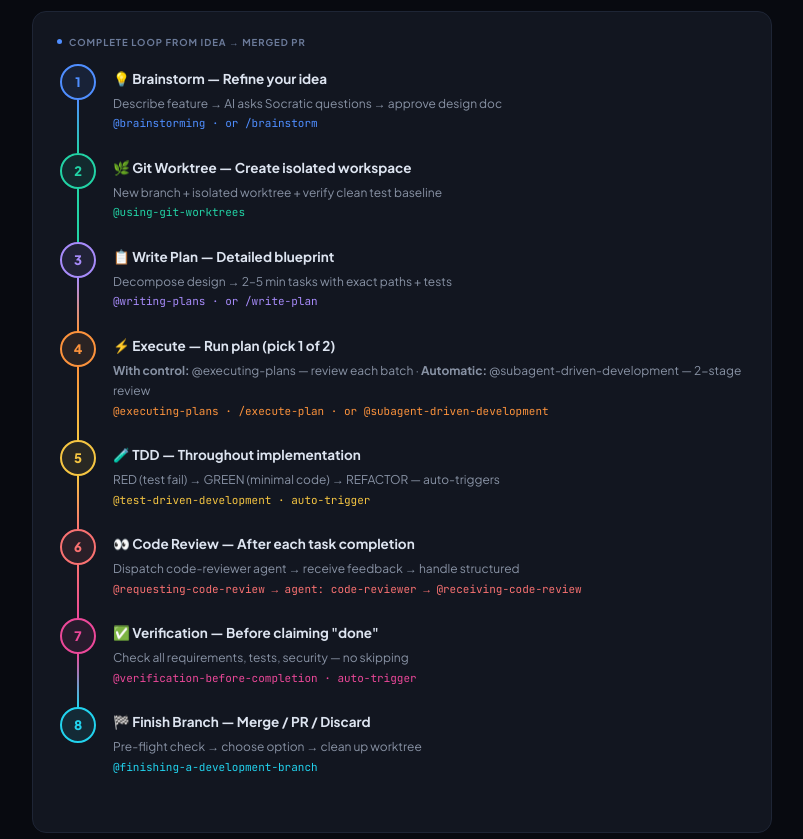
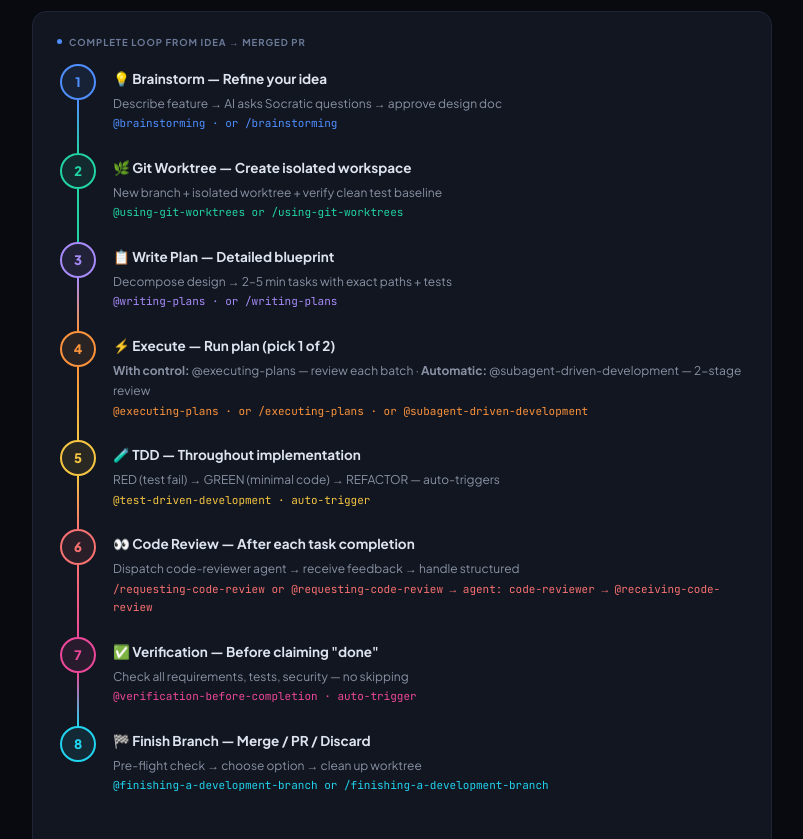
Before and after one commit to trungnhBTCStudio/cursor-superpowers-guideline, a plain HTML site: page en/index.html in a window 1280 px wide. Shown: the part 5942-6781 px from the top of the page, without its empty margins (268-1071 px from the left). Drawn offline with Linux system fonts and the light colour scheme; no server answers.

Commit message:
chore: standardize command aliases and update documentation file paths in index pages

```diff
--- a/en/index.html
+++ b/en/index.html
@@ -795,7 +795,7 @@ cp ~/superpowers/commands/*.md $PROJECT/.cursor/commands/
         <div class="wf-content">
           <div class="wf-title">💡 Brainstorm — Refine your idea</div>
           <div class="wf-desc">Describe feature → AI asks Socratic questions → approve design doc</div>
-          <div class="wf-skill" style="color:var(--accent)">@brainstorming · or /brainstorm</div>
+          <div class="wf-skill" style="color:var(--accent)">@brainstorming · or /brainstorming</div>
         </div>
       </div>
       <div class="wf-step wf-c2">
@@ -803,7 +803,7 @@ cp ~/superpowers/commands/*.md $PROJECT/.cursor/commands/
         <div class="wf-content">
           <div class="wf-title">🌿 Git Worktree — Create isolated workspace</div>
           <div class="wf-desc">New branch + isolated worktree + verify clean test baseline</div>
-          <div class="wf-skill" style="color:var(--green)">@using-git-worktrees</div>
+          <div class="wf-skill" style="color:var(--green)">@using-git-worktrees or /using-git-worktrees</div>
         </div>
       </div>
       <div class="wf-step wf-c3">
@@ -811,7 +811,7 @@ cp ~/superpowers/commands/*.md $PROJECT/.cursor/commands/
         <div class="wf-content">
           <div class="wf-title">📋 Write Plan — Detailed blueprint</div>
           <div class="wf-desc">Decompose design → 2–5 min tasks with exact paths + tests</div>
-          <div class="wf-skill" style="color:#a78bfa">@writing-plans · or /write-plan</div>
+          <div class="wf-skill" style="color:#a78bfa">@writing-plans · or /writing-plans</div>
         </div>
       </div>
       <div class="wf-step wf-c4">
@@ -819,7 +819,7 @@ cp ~/superpowers/commands/*.md $PROJECT/.cursor/commands/
         <div class="wf-content">
           <div class="wf-title">⚡ Execute — Run plan (pick 1 of 2)</div>
           <div class="wf-desc"><strong>With control:</strong> @executing-plans — review each batch · <strong>Automatic:</strong> @subagent-driven-development — 2-stage review</div>
-          <div class="wf-skill" style="color:var(--orange)">@executing-plans · /execute-plan · or @subagent-driven-development</div>
+          <div class="wf-skill" style="color:var(--orange)">@executing-plans · or /executing-plans · or @subagent-driven-development</div>
         </div>
       </div>
       <div class="wf-step wf-c5">
@@ -835,7 +835,7 @@ cp ~/superpowers/commands/*.md $PROJECT/.cursor/commands/
         <div class="wf-content">
           <div class="wf-title">👀 Code Review — After each task completion</div>
           <div class="wf-desc">Dispatch code-reviewer agent → receive feedback → handle structured</div>
-          <div class="wf-skill" style="color:var(--red)">@requesting-code-review → agent: code-reviewer → @receiving-code-review</div>
+          <div class="wf-skill" style="color:var(--red)">/requesting-code-review or @requesting-code-review → agent: code-reviewer → @receiving-code-review</div>
         </div>
       </div>
       <div class="wf-step wf-c7">
@@ -851,7 +851,7 @@ cp ~/superpowers/commands/*.md $PROJECT/.cursor/commands/
         <div class="wf-content">
           <div class="wf-title">🏁 Finish Branch — Merge / PR / Discard</div>
           <div class="wf-desc">Pre-flight check → choose option → clean up worktree</div>
-          <div class="wf-skill" style="color:var(--cyan)">@finishing-a-development-branch</div>
+          <div class="wf-skill" style="color:var(--cyan)">@finishing-a-development-branch or /finishing-a-development-branch</div>
         </div>
       </div>
     </div>
```
Also changed, not shown: vi/index.html (+8 -8 lines).
